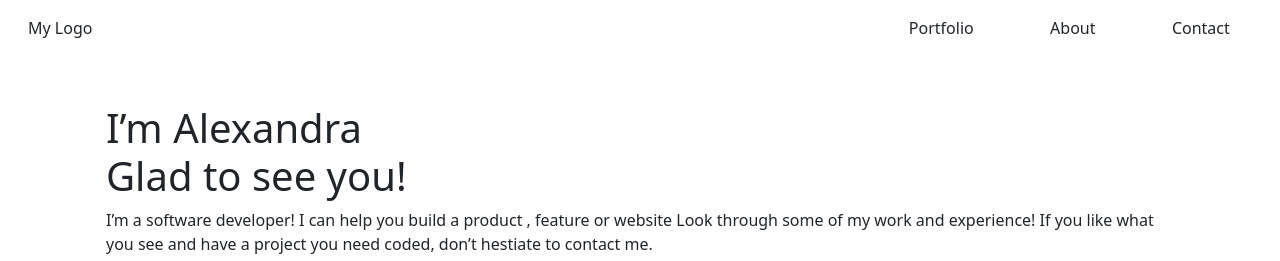
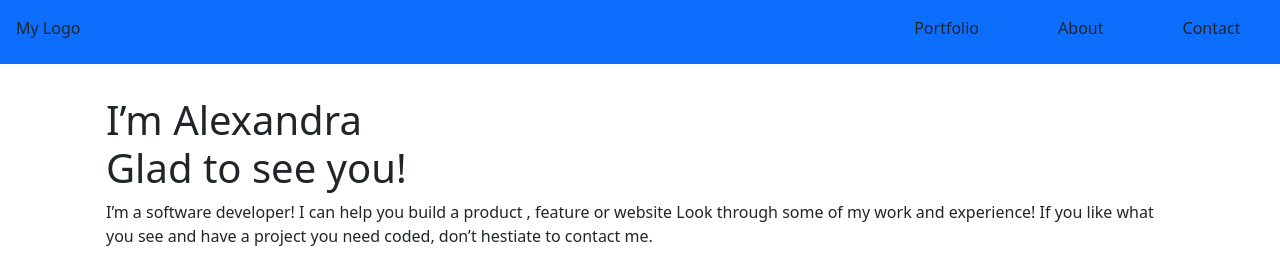
Before and after one commit to tobuya/Portfolio-Bootstrap, a plain HTML site: page index.html in a window 1280 px wide. Shown: the top 261 px of the page. Drawn offline with nearby package versions, Linux system fonts and the light colour scheme.

Commit message:
Make the navigation section stick at the top

```diff
--- a/index.html
+++ b/index.html
@@ -10,16 +10,22 @@
 </head>
 <body class="d-flex flex-column gap-5">
     <header class="container-fluid h-100 d-flex flex-column">
-        <nav class="row h-25 justify-content-between pt-3 ps-3 align-middle">
+        <nav id="navbar-example2" class="navbar row justify-content-between pt-3 ps-3 align-middle fixed-top bg-primary">
             <p class="col-4">My Logo</p>
             <ul class="col-4 d-flex flex-row justify-content-around list-unstyled">
-                <li>Portfolio</li>
-                <li>About</li>
-                <li>Contact</li>
+                <li>
+                    <a>Portfolio</a>
+                </li>
+                <li>
+                    <a>About</a>
+                </li>
+                <li>
+                    <a>Contact</a>
+                </li>
             </ul>
         </nav>
         <section class="row container flex-grow-1 align-self-center d-flex flex-column justify-content-center py-5">
-            <h1>I’m Alexandra<br />
+            <h1 class="pt-5">I’m Alexandra<br />
                 Glad to see you!</h1>
             <p>I’m a software developer! I can help you build a product , feature or website Look through some of my work and experience! If you like what you see and have a project you need coded, don’t hestiate to contact me.</p>
             <p class="text-primary">LET’S CONNECT</p>
```
